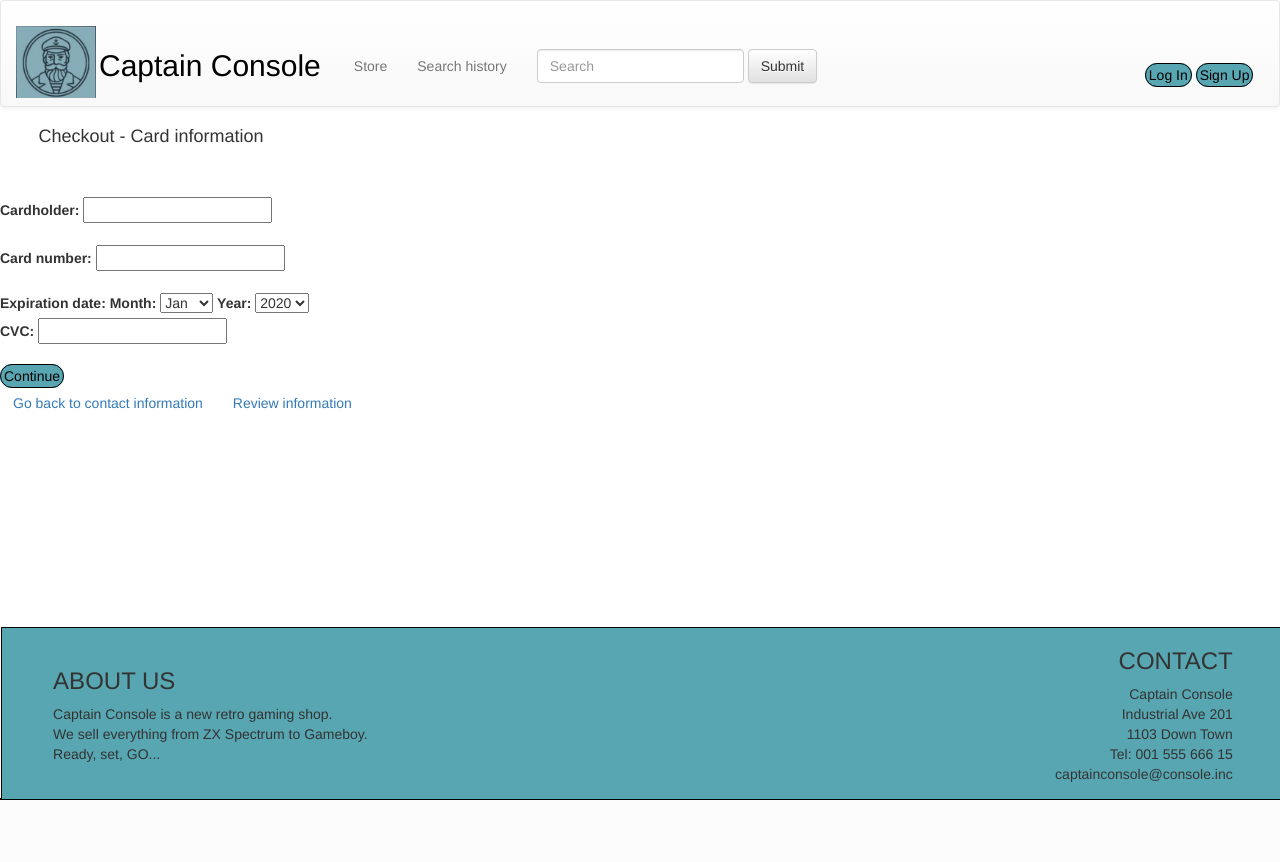
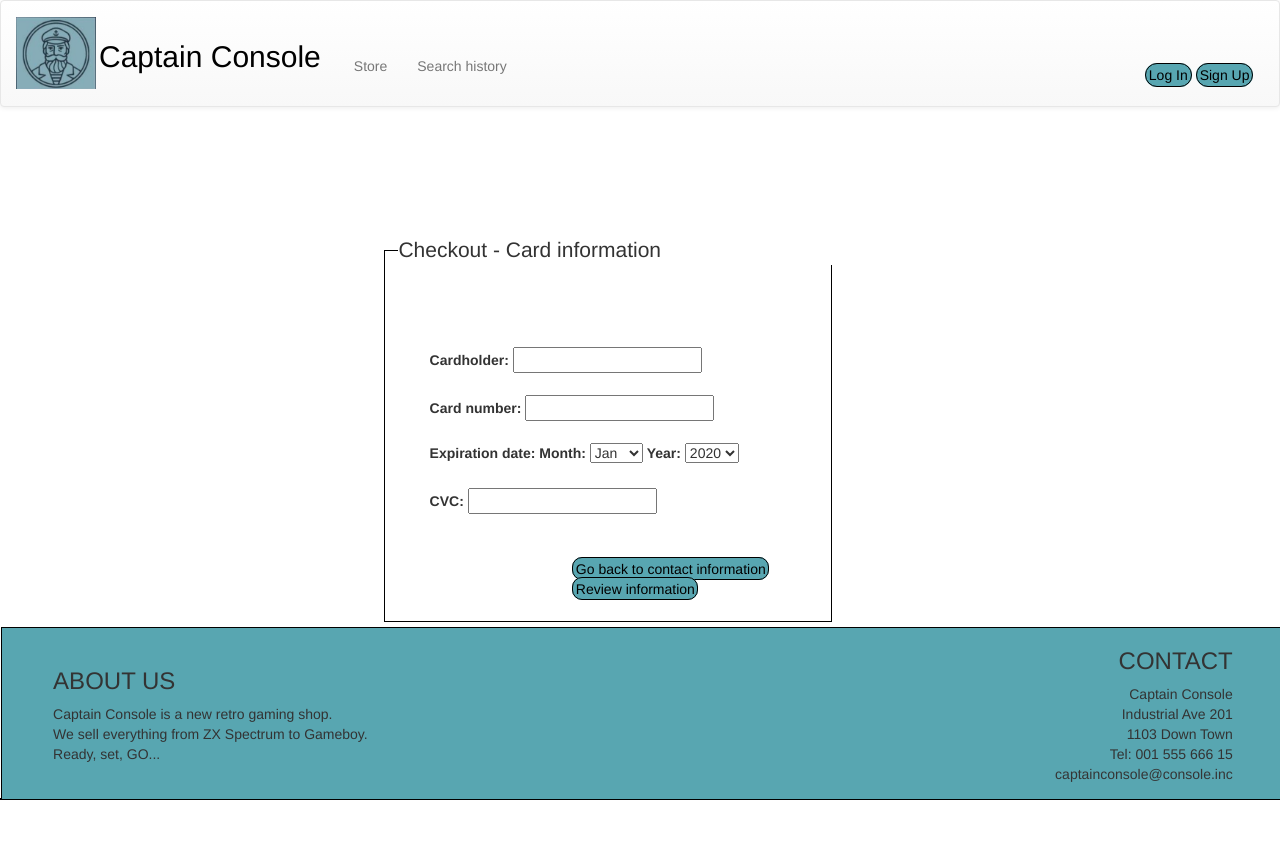
Before and after one commit to Jok90/hopur49CaptainConsole, a Django app: page /checkout/payment_info in a window 1280 px wide. Shown: the top 862 px of the page. Before the commit the page ends 800 px from the top, so only its background shows below. Run offline with Django 3.2, Linux system fonts and the light colour scheme; some libraries are stand-ins or nearby versions.

Commit message:
Css og fleira gaman

```diff
--- a/static/css/main.css
+++ b/static/css/main.css
@@ -197,10 +197,95 @@ footer {
 }
 
 .cart-btn {
+    margin-left: 45%;
+    border-style: solid;
+    border-width: thin;
+    padding: 1%;
+    background-color: #58a6b1;
+    border-color: black;
+    border-radius: 10px;
+    color: black;
+}
+
+.contact-field {
+    margin-top: 10%;
+    margin-bottom: 10%;
     margin-left: 30%;
-    width: 500px;
-    height: 200px;
-    background-color: lawngreen;
-
+    margin-right: 35%;
 
 }
+
+.contact-form {
+    margin-top: 5%;
+    margin-left: 10%;
+
+}
+
+.info-btns {
+    margin-left: 55%;
+    margin-top: 5%;
+    margin-right: 1%;
+    margin-bottom: 5%;
+}
+
+.back-btn {
+    margin-right: 5%;
+    border-style: solid;
+    border-width: thin;
+    padding: 1%;
+    background-color: #58a6b1;
+    border-color: black;
+    border-radius: 10px;
+    color: black;
+}
+
+.cont-btn {
+    margin-right: 5%;
+    border-style: solid;
+    border-width: thin;
+    padding: 1%;
+    background-color: #58a6b1;
+    border-color: black;
+    border-radius: 10px;
+    color: black;
+}
+
+.legend {
+    border: none;
+}
+
+.pmt-back-btn {
+    margin-right: 5%;
+    border-style: solid;
+    border-width: thin;
+    padding: 1%;
+    background-color: #58a6b1;
+    border-color: black;
+    border-radius: 10px;
+    color: black;
+}
+
+.pmt-cont-btn {
+    margin-right: 5%;
+    border-style: solid;
+    border-width: thin;
+    padding: 1%;
+    background-color: #58a6b1;
+    border-color: black;
+    border-radius: 10px;
+    color: black;
+}
+
+.pmt-field {
+    margin-top: 10%;
+    margin-bottom: 4%;
+    margin-left: 30%;
+    margin-right: 35%;
+}
+
+.pmt-btns {
+    margin-left: 42%;
+    margin-top: 5%;
+    margin-right: 1%;
+    margin-bottom: 5%;
+}
--- a/templates/checkout/confirmation.html
+++ b/templates/checkout/confirmation.html
@@ -2,9 +2,9 @@
 {% block content %}
     <div class="confirmation">
         <h2>Your order is confirmed!</h2>
-        <h3>Thank you for purchasing from our website, your order will be processed soon!</h3><br>
+        <h3>Thank you for purchasing from our website, your order will be processed soon!</h3><br><br><br><br><br>
 
-        <a class="btn -btn-primary" id="create-order" href="{% url 'game-index' %}">Go back to store</a>
+        <a class="cart-btn" id="create-order" href="{% url 'game-index' %}">Go back to store</a>
 
     </div>
 {% endblock %}
--- a/templates/checkout/payment_info.html
+++ b/templates/checkout/payment_info.html
@@ -1,7 +1,8 @@
 {% extends 'base.html' %}
 {% block content %}
-<h4 id="legend"> Checkout - Card information </h4><br><br>
-        <form class="form" action=""  method="get">
+    <fieldset class="pmt-field" style="border: 1px black solid">
+        <legend class="legend" id="legend"> Checkout - Card information </legend><br><br>
+        <form class="contact-form" action=""  method="get">
             <label for="cardholder">Cardholder:</label>
             <input type="text" id="cardholder" name="cardholder"><br><br>
             <label for="cardnr">Card number:</label>
@@ -35,16 +36,16 @@
                      <option value="2025">2027</option>
                      <option value="2025">2028</option>
                 </select>
-                </form>
-            <br><label for="cvc">CVC:</label>
-            <input type="text" id="cvc" name="cvc"><br><br>
+                <br><br><label for="cvc">CVC:</label>
+                    <input type="text" id="cvc" name="cvc"><br><br>
+            </form>
+        </form>
+                <div class="pmt-btns">
+                    <a class="pmt-back-btn" id="previous-page" href="/checkout/contact_info">Go back to contact information</a>
+                    <a class="pmt-cont-btn" id="previous-page" href="/checkout/review_info">Review information</a>
+                </div>
 
-            <a href="/" class="text" id="button">Continue</a>
-        </form>
-    <div class="payment-btns">
-        <a class="btn -btn-primary" id="previous-page" href="/checkout/contact_info">Go back to contact information</a>
-        <a class="btn -btn-primary" id="previous-page" href="/checkout/review_info">Review information</a>
-    </div>
+    </fieldset>
     <div>
         <br><br><br><br><br><br><br><br><br><br><br>
     </div>
--- a/templates/checkout/review_info.html
+++ b/templates/checkout/review_info.html
@@ -50,8 +50,10 @@
                 <td id="total" colspan="2"> <h4> {{ sumTotal }} </h4></td>
 
             </table>
-            <a class="btn -btn-primary" id="previous-page" href="/checkout/payment_info">Go back to payment</a>
-            <a class="btn -btn-primary" id="create-order" href="/checkout/confirmation">Confirm order</a>
+            <div class="info-btns">
+                <a class="back-btn" id="previous-page" href="/checkout/payment_info">Go back to payment</a>
+                <a class="cont-btn" id="create-order" href="/checkout/confirmation">Confirm order</a>
+            </div>
         </div>
     </div>
 
--- a/templates/navigation.html
+++ b/templates/navigation.html
@@ -18,12 +18,7 @@
         <li><a href="/store"> Store <span class="sr-only">(current)</span></a></li>
         <li><a href="#">Search history</a></li>
       </ul>
-    <form class="navbar-form navbar-left">
-        <div class="form-group">
-          <input type="text" class="form-control" placeholder="Search">
-        </div>
-        <button type="submit" class="btn btn-default">Submit</button>
-      </form>
+
     </div><!-- /.navbar-collapse -->
   </div><!-- /.container-fluid -->
     <!--<div class="right-buttons">
```
Also changed, not shown: templates/checkout/contact_info.html (+7 -5 lines).
